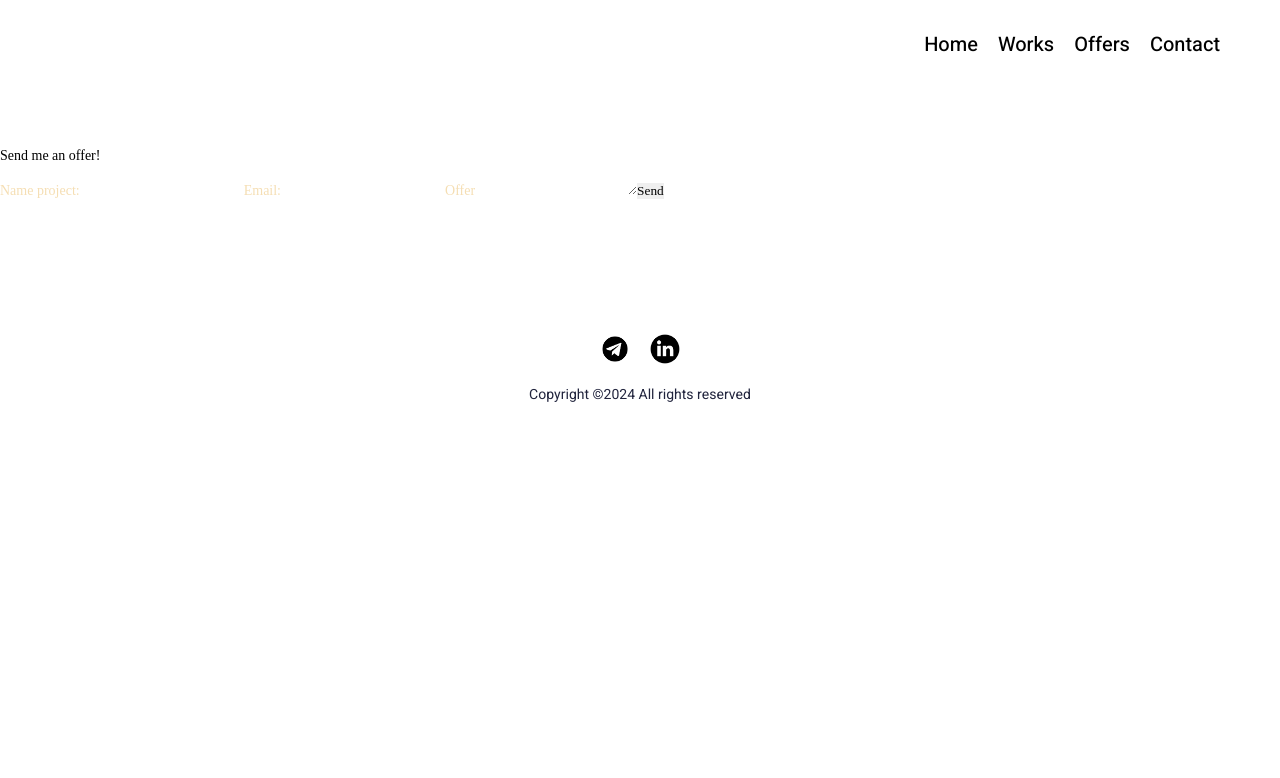
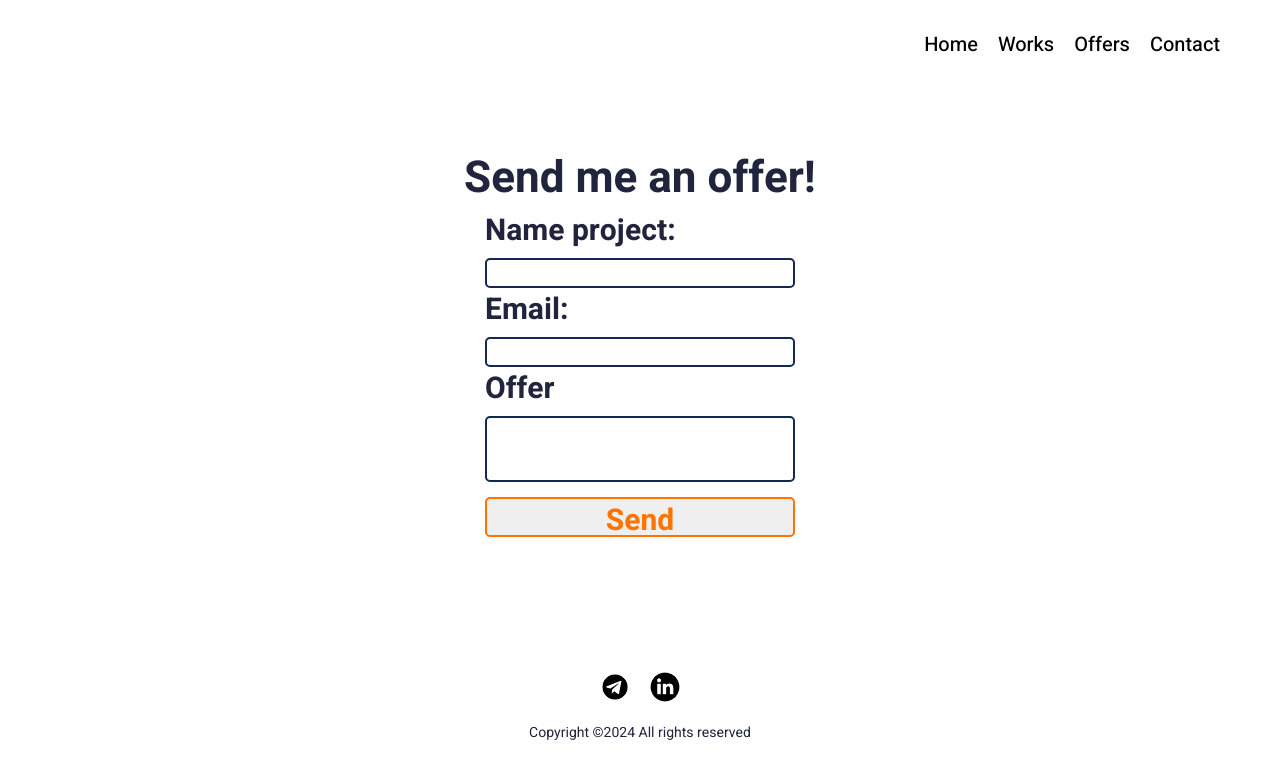
Before and after one commit to Cebastion/Portfolio-Old, a Next.js app in the folder client/: page /contact in a window 1280 px wide. Shown: the top 778 px of the page. Built offline with nearby package versions, Linux system fonts and the light colour scheme.

Commit message:
new commit

```diff
--- a/client/src/app/(client)/404.tsx
+++ b/client/src/app/(client)/404.tsx
@@ -1,6 +1,6 @@
 import Link from 'next/link'
 import { FC } from 'react'
-import style from './main.module.scss'
+import style from './SCSS/error.module.scss'
 
 const ErrorPage: FC = () => {
   return (
--- a/client/src/app/(client)/SCSS/contact.scss
+++ b/client/src/app/(client)/SCSS/contact.module.scss
@@ -23,7 +23,7 @@ line-height: 60px;
     height:50px;
 }
 
-.content__form-email{
+.content__form_email{
     display: flex;
     flex-direction: column;
     justify-content: center;
--- a/client/src/app/(client)/components/ListAllOffers.tsx
+++ b/client/src/app/(client)/components/ListAllOffers.tsx
@@ -1,3 +1,4 @@
+'use client'
 import Link from 'next/link'
 import { FC, useEffect, useState } from 'react'
 import { IOffers } from '@/app/(admin)/interface/offer.interface.js'
--- a/client/src/app/(client)/components/ListAllWorks.tsx
+++ b/client/src/app/(client)/components/ListAllWorks.tsx
@@ -1,3 +1,4 @@
+'use client'
 import { IWorks } from "@/app/(admin)/interface/work.interface"
 import style from './main.module.scss'
 import { FC, useEffect, useState } from 'react'
--- a/client/src/app/(client)/components/ListOffers.tsx
+++ b/client/src/app/(client)/components/ListOffers.tsx
@@ -1,3 +1,4 @@
+'use client'
 import Link from 'next/link'
 import style from '../SCSS/offers.module.scss'
 import { FC, useEffect, useState } from 'react'
--- a/client/src/app/(client)/components/ListWork.tsx
+++ b/client/src/app/(client)/components/ListWork.tsx
@@ -1,3 +1,4 @@
+'use client'
 import { FC, useEffect, useState } from 'react'
 import style from '../main.module.scss'
 import { IWorks } from "@/app/(admin)/interface/work.interface"
--- a/client/src/app/(client)/components/SwiperList.tsx
+++ b/client/src/app/(client)/components/SwiperList.tsx
@@ -1,3 +1,4 @@
+'use client'
 import { Swiper, SwiperSlide } from "swiper/react";
 import "swiper/css";
 import Image from "next/image";
--- a/client/src/app/(client)/contact/page.tsx
+++ b/client/src/app/(client)/contact/page.tsx
@@ -1,7 +1,9 @@
+'use client'
 import { NextPage } from 'next'
 import { useState } from 'react'
 import { ILetter } from '../interface/letter.interface'
 import axios from 'axios'
+import style from '../SCSS/contact.module.scss'
 
 interface Props {}
 
@@ -17,13 +19,13 @@ const Page: NextPage<Props> = ({}) => {
     }
 
     return (
-    <main className="content">
-        <div className="contant_container">
-            <div className="content_form-email">
-                <div className="email_title">
+    <main className={style.content}>
+        <div className={style.contant__container}>
+            <div className={style.content__form_email}>
+                <div className={style.email__title}>
                     <h2>Send me an offer!</h2>
                 </div>
-                <form action="" className="email_form" onSubmit={SendEmail}>
+                <form action="" className={style.email__form} onSubmit={SendEmail}>
                     <label htmlFor="nameproject">Name project:</label>
                     <input type="text" name='nameproject' value={Letter.nameproject} onChange={(e) => SetLetter({...Letter, nameproject: e.target.value})}/>
                     <label htmlFor="email">Email:</label>
```
Also changed, not shown: client/src/app/(client)/offer/[id]/page.tsx (+9 -8 lines), client/src/app/(client)/SCSS/error.module.scss (renamed from client/src/app/(client)/SCSS/error.scss), client/src/app/(client)/SCSS/offer.module.scss (renamed from client/src/app/(client)/SCSS/offer.scss).
